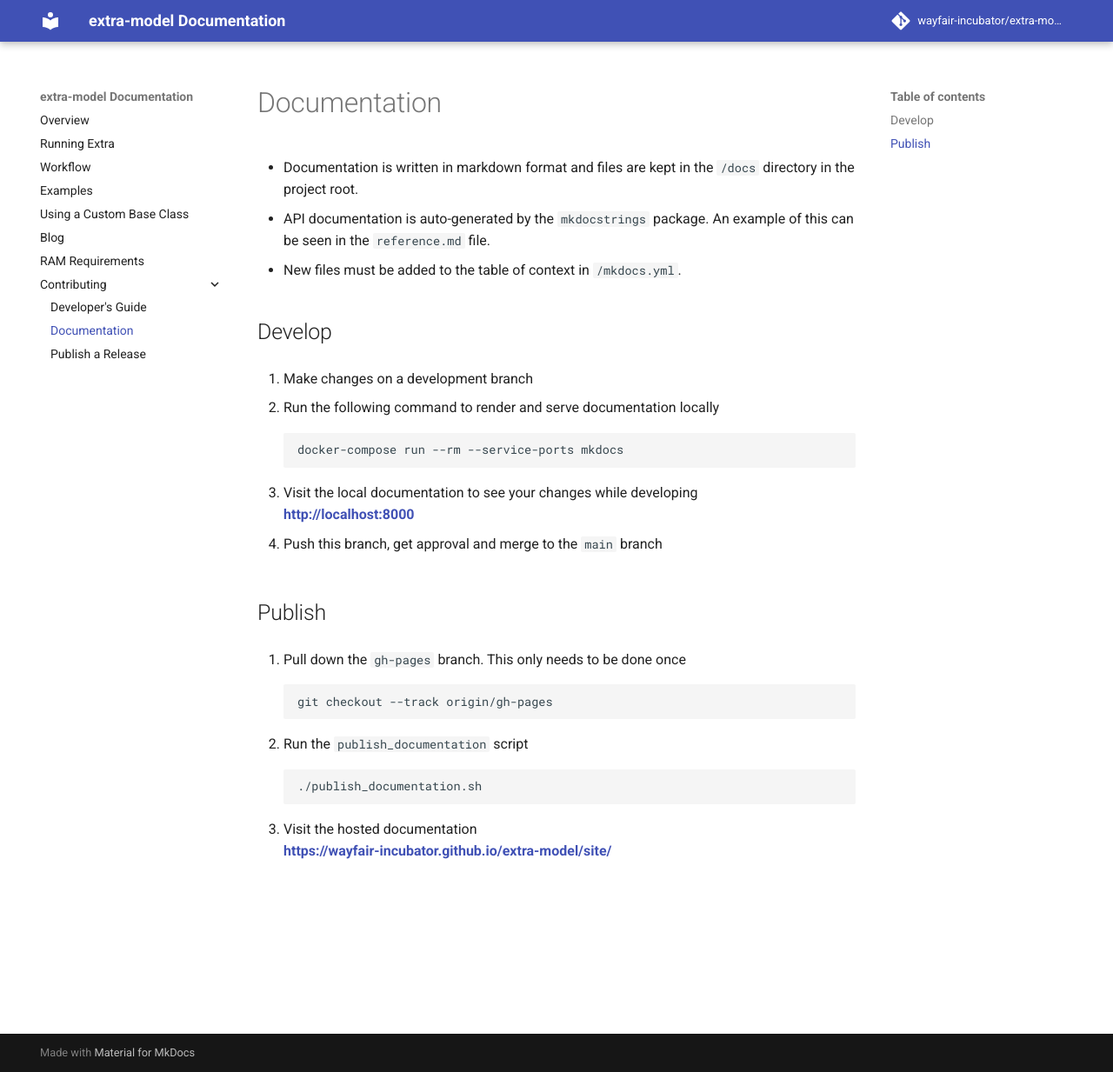
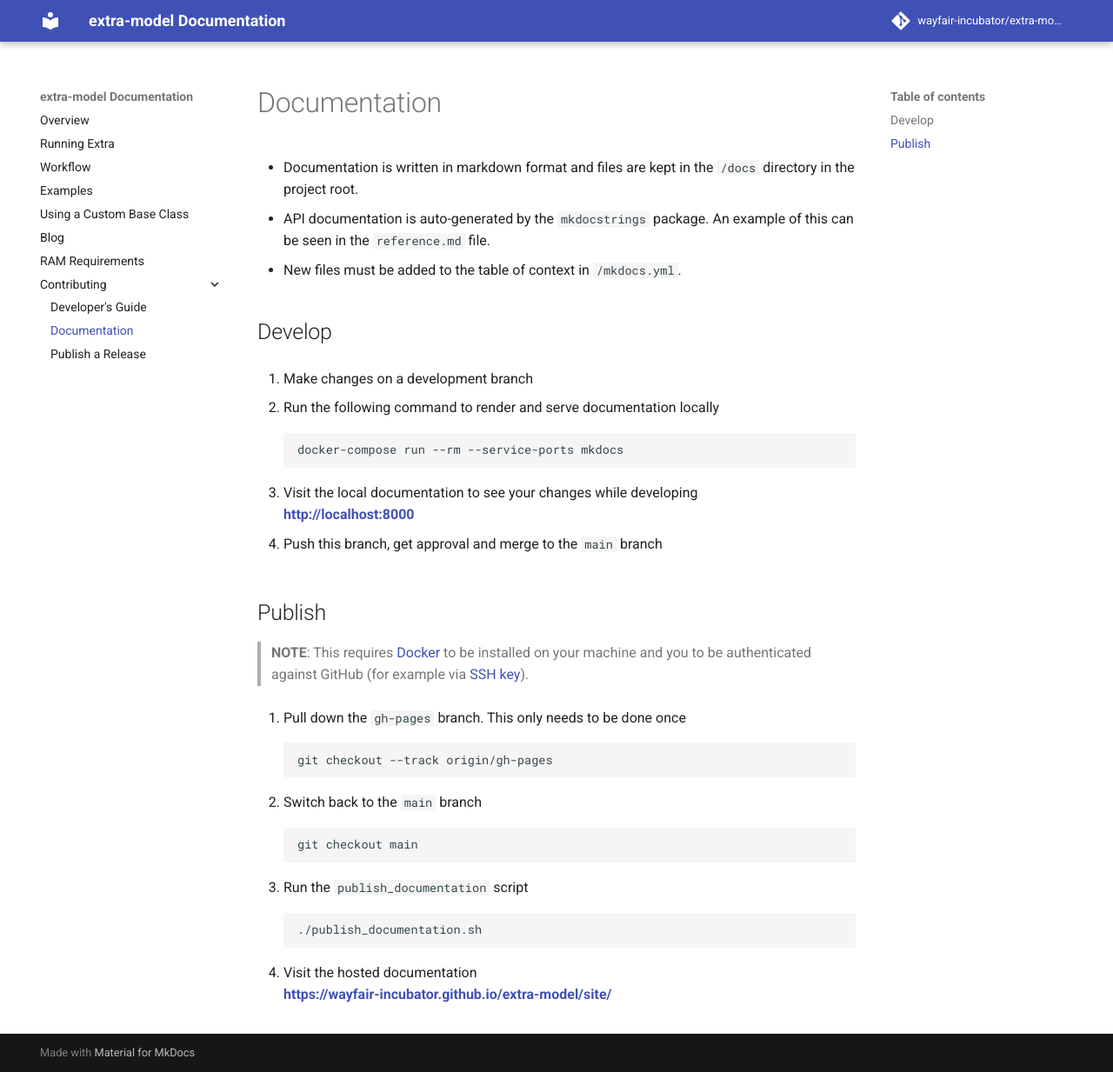
Before and after one commit to wayfair-incubator/extra-model, an MkDocs documentation site: the page built from docs/contributing/documentation.md, in a window 1280 px wide and 1233 px high. Shown: the whole window at 87% size. Built offline with MkDocs 1.6.1 and Material for MkDocs 9.7.7, drawn with Linux system fonts in a browser that asks for light colours; comment, search, counter and statistics services are not loaded.

Commit message:
clarify docs publishing instructions

```diff
--- a/docs/contributing/documentation.md
+++ b/docs/contributing/documentation.md
@@ -19,13 +19,20 @@
 
 ## Publish
 
+> **NOTE**: This requires [Docker](https://www.docker.com/) to be installed on your
+machine and you to be authenticated against GitHub (for example via [SSH key](https://docs.github.com/en/authentication/connecting-to-github-with-ssh)).
+
 1. Pull down the `gh-pages` branch. This only needs to be done once
 
         git checkout --track origin/gh-pages
 
-1. Run the `publish_documentation` script
+2. Switch back to the `main` branch
+
+        git checkout main
+
+3. Run the `publish_documentation` script
 
         ./publish_documentation.sh
 
-1. Visit the hosted documentation
+4. Visit the hosted documentation
     **[https://wayfair-incubator.github.io/extra-model/site/](https://wayfair-incubator.github.io/extra-model/site/)**
```
